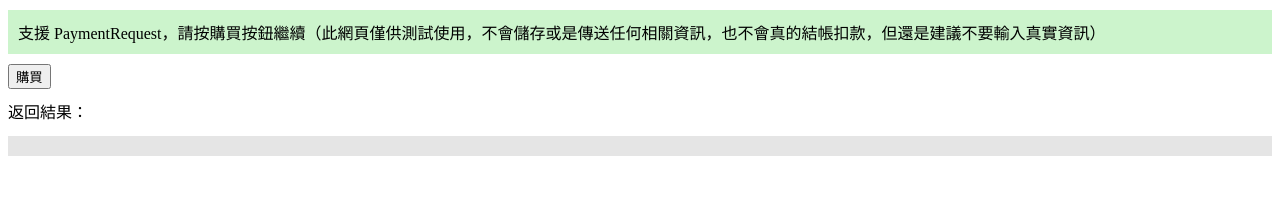
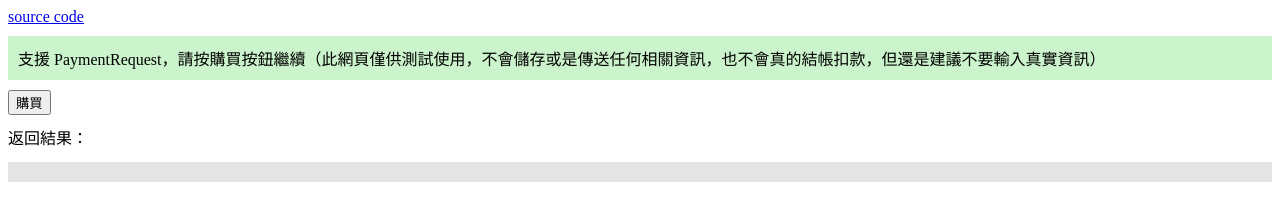
Before and after one commit to aszx87410/payment-request-demo, a plain HTML site: page index.html in a window 1280 px wide. Drawn offline with Linux system fonts and the light colour scheme.

Commit message:
add source code link

```diff
--- a/index.html
+++ b/index.html
@@ -22,6 +22,7 @@
   </style>
   </head>
   <body>
+    <a href='https://github.com/aszx87410/payment-request-demo/blob/master/index.html' target='_blank'>source code</a>
     <div id="notice"></div>
     <button id="buy">購買</button>
     <div>返回結果：</div>
```
